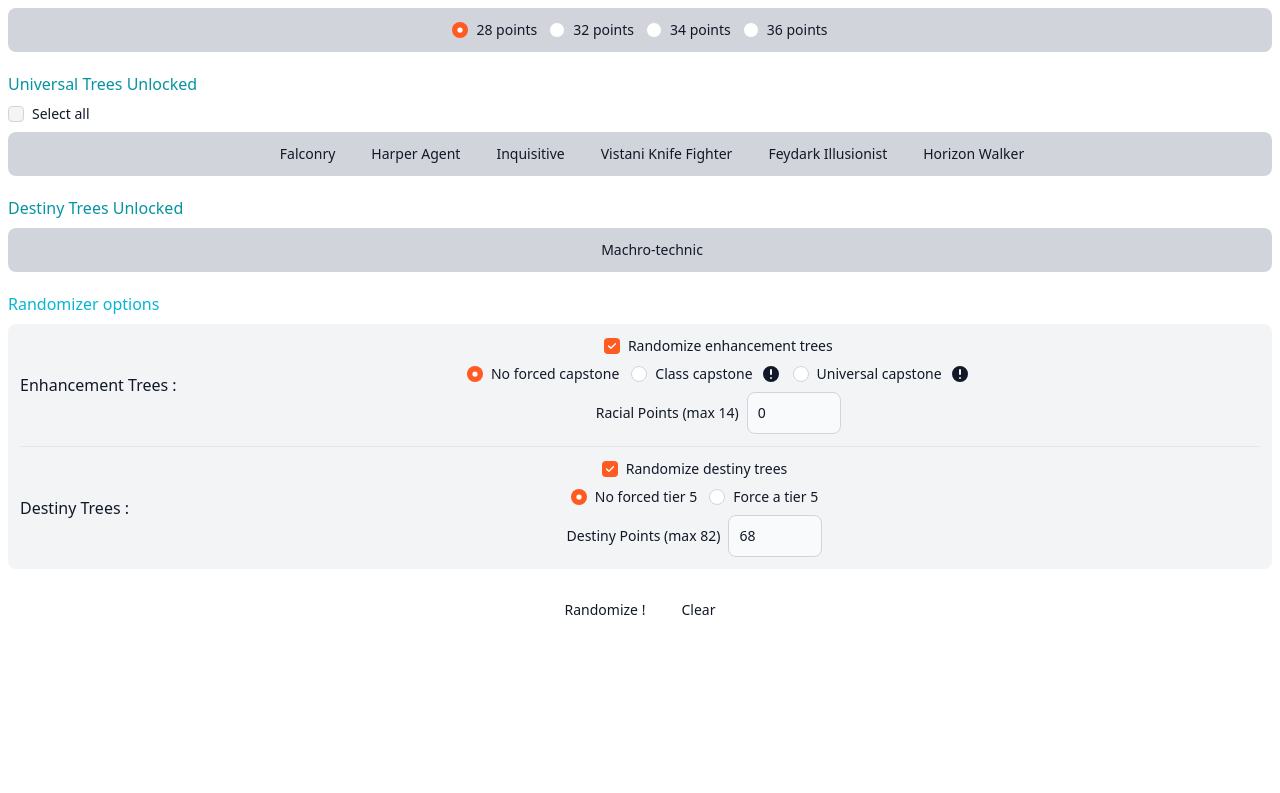
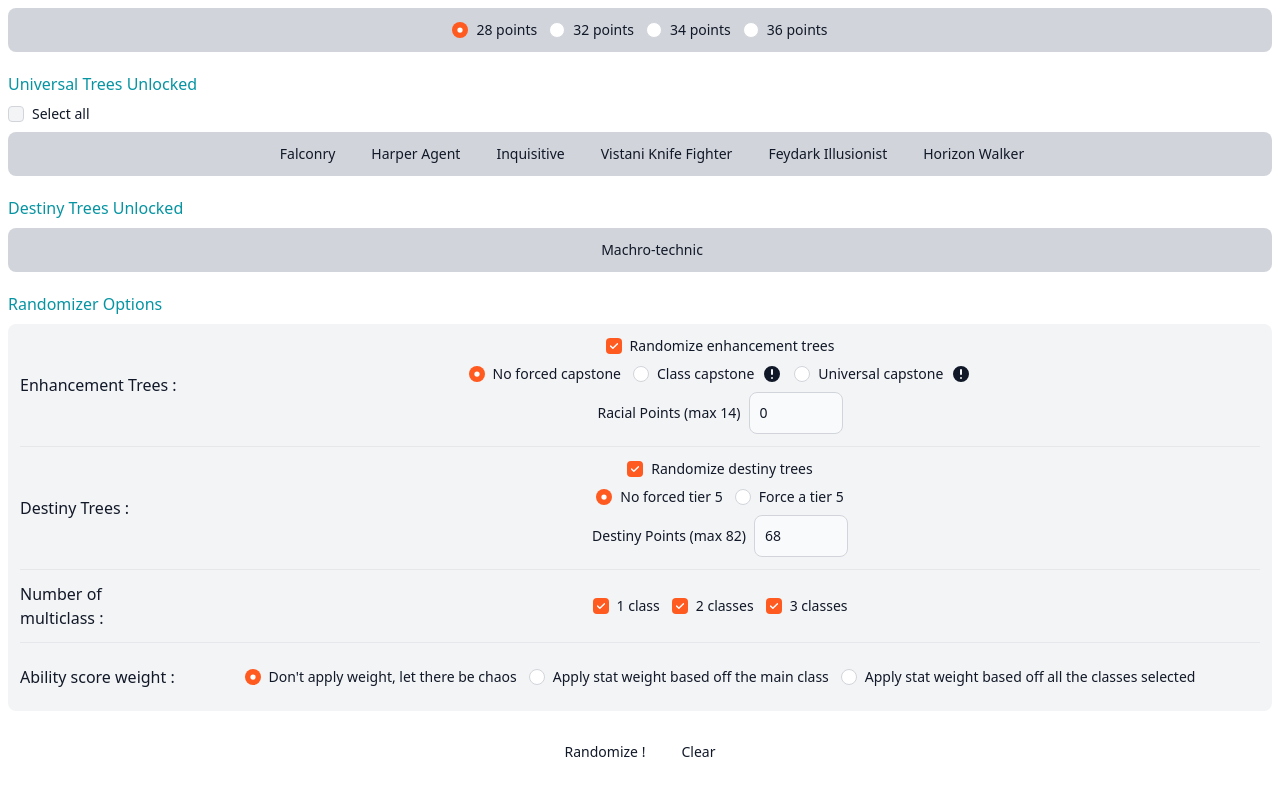
Before and after one commit to MrDorak/ddo-randomizer, a Next.js app: page / in a window 1280 px wide. Shown: the part 932-1725 px from the top of the page. Before the commit the page ends 1583 px from the top, so only its background shows below. Built offline with nearby package versions, Linux system fonts and the light colour scheme.

Commit message:
ft: finish randomizer options + rename type files

```diff
--- a/package.json
+++ b/package.json
@@ -10,7 +10,7 @@
   },
   "dependencies": {
     "flowbite-react": "^0.10.1",
-    "next": "14.2.5",
+    "next": "^14.2.25",
     "react": "^18",
     "react-dom": "^18"
   },
--- a/src/components/randomizer/RandomizerOptions.tsx
+++ b/src/components/randomizer/RandomizerOptions.tsx
@@ -1,6 +1,7 @@
 import {ChangeEvent, useMemo, useState} from "react";
 import {Checkbox, Label, Radio, TextInput, Tooltip} from "flowbite-react";
 import {HiExclamationCircle} from "react-icons/hi";
+import type {UniversalTree} from "@/types/universal_trees";
 
 let minRacialPoints = 0;
 let maxRacialPoints = 14;
@@ -19,6 +20,14 @@ export default function Options({ destinyTreesSelectedLength = 0 } : { destinyTr
     const [destinyTier5, setDestinyTier5] = useState<string>("without_tier5");
     const [destinyPoints, setDestinyPoints] = useState<number>(minDestinyPoints);
 
+    const [numberAllowedClass, setNumberAllowedClass]  = useState<{ [key: number]: boolean }>({
+        1: true,
+        2: true,
+        3: true,
+    });
+
+    const [weight, setWeight] = useState<string>("no_weight");
+
     useMemo(() => {
         minDestinyPoints = 68 + destinyTreesSelectedLength
         maxDestinyPoints = 82 + destinyTreesSelectedLength
@@ -29,14 +38,6 @@ export default function Options({ destinyTreesSelectedLength = 0 } : { destinyTr
             setDestinyPoints(maxDestinyPoints)
         }
     }, [destinyPoints, destinyTreesSelectedLength])
-
-    const handleCapstoneChange = (e : ChangeEvent<HTMLInputElement>) => {
-        setCapstoneTree(e.target.value)
-    }
-
-    const handleDestinyTier5Change = (e : ChangeEvent<HTMLInputElement>) => {
-        setDestinyTier5(e.target.value)
-    }
 
     const handleRacialPointsChange = (e : ChangeEvent<HTMLInputElement>) => {
         if (e.target.value === '') {
@@ -64,12 +65,13 @@ export default function Options({ destinyTreesSelectedLength = 0 } : { destinyTr
 
     return (
         <div className="flex flex-col gap-2">
-            <span className="text-cyan-500">Randomizer options</span>
+            <span className="text-teal-500 dark:text-cyan-300">Randomizer Options</span>
 
-            <div
-                className="flex flex-col gap-3 p-3 rounded-lg text-gray-900 bg-gray-100 dark:bg-gray-700 dark:text-white">
+            <div className="flex flex-col gap-3 p-3 rounded-lg text-gray-900 bg-gray-100 dark:bg-gray-700 dark:text-white">
                 <div className="flex flex-wrap items-center">
-                    <span>Enhancement Trees :</span>
+                    <div className="w-40">
+                        <span>Enhancement Trees :</span>
+                    </div>
                     <div className="flex flex-wrap flex-col grow gap-2">
                         <div className="flex flex-wrap justify-center">
                             <div className="flex items-center">
@@ -93,7 +95,7 @@ export default function Options({ destinyTreesSelectedLength = 0 } : { destinyTr
                                         <Radio id="no_capstone"
                                                value="no_capstone"
                                                checked={capstoneTree === 'no_capstone'}
-                                               onChange={handleCapstoneChange}
+                                               onChange={(e : ChangeEvent<HTMLInputElement>) => setCapstoneTree(e.target.value)}
                                                name="capstone"
                                                className="h-4 w-4 border border-gray-300 text-orange-500 dark:ring-offset-gray-700 focus:ring-2 focus:ring-orange-500 dark:border-gray-500 dark:bg-gray-700 dark:focus:bg-orange-500 dark:focus:ring-orange-500 "
                                         />
@@ -103,7 +105,7 @@ export default function Options({ destinyTreesSelectedLength = 0 } : { destinyTr
                                         <Radio id="class_capstone"
                                                value="class_capstone"
                                                checked={capstoneTree === 'class_capstone'}
-                                               onChange={handleCapstoneChange}
+                                               onChange={(e : ChangeEvent<HTMLInputElement>) => setCapstoneTree(e.target.value)}
                                                name="capstone"
                                                className="h-4 w-4 border border-gray-300 text-orange-500 dark:ring-offset-gray-700 focus:ring-2 focus:ring-orange-500 dark:border-gray-500 dark:bg-gray-700 dark:focus:bg-orange-500 dark:focus:ring-orange-500 "
                                         />
@@ -117,7 +119,7 @@ export default function Options({ destinyTreesSelectedLength = 0 } : { destinyTr
                                         <Radio id="universal_capstone"
                                                value="universal_capstone"
                                                checked={capstoneTree === 'universal_capstone'}
-                                               onChange={handleCapstoneChange}
+                                               onChange={(e : ChangeEvent<HTMLInputElement>) => setCapstoneTree(e.target.value)}
                                                name="capstone"
                                                className="h-4 w-4 border border-gray-300 text-orange-500 dark:ring-offset-gray-700 focus:ring-2 focus:ring-orange-500 dark:border-gray-500 dark:bg-gray-700 dark:focus:bg-orange-500 dark:focus:ring-orange-500 "
                                         />
@@ -151,16 +153,17 @@ export default function Options({ destinyTreesSelectedLength = 0 } : { destinyTr
                 <hr/>
 
                 <div className="flex flex-wrap items-center">
-                    <span>Destiny Trees :</span>
+                    <div className="w-40">
+                        <span>Destiny Trees :</span>
+                    </div>
                     <div className="flex flex-wrap flex-col grow gap-2">
                         <div className="flex flex-wrap justify-center">
                             <div className="flex items-center">
-                                <Label htmlFor="randomize-enhancement-trees-checkbox"
-                                       className="flex items-center gap-2">
+                                <Label htmlFor="randomize-destiny-trees-checkbox" className="flex items-center gap-2">
                                     <Checkbox
                                         className="w-4 h-4 rounded bg-gray-300 dark:bg-gray-600 text-orange-500 focus:ring-orange-500 dark:focus:ring-orange-600 dark:ring-offset-gray-700 dark:focus:ring-offset-gray-700 focus:ring-2 dark:border-gray-500"
                                         checked={randomizeDestinyTrees}
-                                        id="randomize-enhancement-trees-checkbox"
+                                        id="randomize-destiny-trees-checkbox"
                                         onChange={() => setRandomizeDestinyTrees(!randomizeDestinyTrees)}
                                     />
                                     Randomize destiny trees
@@ -175,7 +178,7 @@ export default function Options({ destinyTreesSelectedLength = 0 } : { destinyTr
                                         <Radio id="without_tier5"
                                                value="without_tier5"
                                                checked={destinyTier5 === 'without_tier5'}
-                                               onChange={handleDestinyTier5Change}
+                                               onChange={(e : ChangeEvent<HTMLInputElement>) => setDestinyTier5(e.target.value)}
                                                name="destiny_tier5"
                                                className="h-4 w-4 border border-gray-300 text-orange-500 dark:ring-offset-gray-700 focus:ring-2 focus:ring-orange-500 dark:border-gray-500 dark:bg-gray-700 dark:focus:bg-orange-500 dark:focus:ring-orange-500 "
                                         />
@@ -185,7 +188,7 @@ export default function Options({ destinyTreesSelectedLength = 0 } : { destinyTr
                                         <Radio id="with_tier5"
                                                value="with_tier5"
                                                checked={destinyTier5 === 'with_tier5'}
-                                               onChange={handleDestinyTier5Change}
+                                               onChange={(e : ChangeEvent<HTMLInputElement>) => setDestinyTier5(e.target.value)}
                                                name="destiny_tier5"
                                                className="h-4 w-4 border border-gray-300 text-orange-500 dark:ring-offset-gray-700 focus:ring-2 focus:ring-orange-500 dark:border-gray-500 dark:bg-gray-700 dark:focus:bg-orange-500 dark:focus:ring-orange-500 "
                                         />
@@ -210,6 +213,71 @@ export default function Options({ destinyTreesSelectedLength = 0 } : { destinyTr
                         ) : null}
                     </div>
                 </div>
+
+                <hr/>
+
+                <div className="flex flex-wrap items-center">
+                    <div className="w-40">
+                        <span>Number of multiclass :</span>
+                    </div>
+                    <div className="flex flex-wrap flex-col grow gap-2">
+                        <div className="flex flex-wrap justify-center gap-3 p-3 grow rounded-lg ">
+                            { Object.keys(numberAllowedClass).map((option: string, k: number) =>
+                                <Label key={k} htmlFor={`class_${k}`} className="flex items-center gap-2">
+                                    <Checkbox
+                                        className="w-4 h-4 rounded bg-gray-300 dark:bg-gray-600 text-orange-500 focus:ring-orange-500 dark:focus:ring-orange-600 dark:ring-offset-gray-700 dark:focus:ring-offset-gray-700 focus:ring-2 dark:border-gray-500"
+                                        checked={numberAllowedClass[+option]}
+                                        id={`class_${k}`}
+                                        onChange={(e : ChangeEvent<HTMLInputElement>) => setNumberAllowedClass({...numberAllowedClass, [+option]: e.target.checked})}
+                                    />
+                                    { option } {+option > 1 ? 'classes' : 'class'}
+                                </Label>
+                            ) }
+                        </div>
+                    </div>
+                </div>
+
+                <hr/>
+
+                <div className="flex flex-wrap items-center">
+                    <div className="w-40">
+                        <span>Ability score weight :</span>
+                    </div>
+                    <div className="flex flex-wrap flex-col grow gap-2">
+                        <div className="flex flex-wrap justify-center gap-3 p-3 grow rounded-lg ">
+                            <Label htmlFor="no_weight" className="flex items-center gap-2">
+                                <Radio id="no_weight"
+                                       value="no_weight"
+                                       checked={weight === 'no_weight'}
+                                       onChange={(e : ChangeEvent<HTMLInputElement>) => setWeight(e.target.value)}
+                                       name="weight"
+                                       className="h-4 w-4 border border-gray-300 text-orange-500 dark:ring-offset-gray-700 focus:ring-2 focus:ring-orange-500 dark:border-gray-500 dark:bg-gray-700 dark:focus:bg-orange-500 dark:focus:ring-orange-500 "
+                                />
+                                Don't apply weight, let there be chaos
+                            </Label>
+                            <Label htmlFor="weight_main" className="flex items-center gap-2">
+                                <Radio id="weight_main"
+                                       value="weight_main"
+                                       checked={weight === 'weight_main'}
+                                       onChange={(e : ChangeEvent<HTMLInputElement>) => setWeight(e.target.value)}
+                                       name="weight"
+                                       className="h-4 w-4 border border-gray-300 text-orange-500 dark:ring-offset-gray-700 focus:ring-2 focus:ring-orange-500 dark:border-gray-500 dark:bg-gray-700 dark:focus:bg-orange-500 dark:focus:ring-orange-500 "
+                                />
+                                Apply stat weight based off the main class
+                            </Label>
+                            <Label htmlFor="weight_all" className="flex items-center gap-2">
+                                <Radio id="weight_all"
+                                       value="weight_all"
+                                       checked={weight === 'weight_all'}
+                                       onChange={(e : ChangeEvent<HTMLInputElement>) => setWeight(e.target.value)}
+                                       name="weight"
+                                       className="h-4 w-4 border border-gray-300 text-orange-500 dark:ring-offset-gray-700 focus:ring-2 focus:ring-orange-500 dark:border-gray-500 dark:bg-gray-700 dark:focus:bg-orange-500 dark:focus:ring-orange-500 "
+                                />
+                                Apply stat weight based off all the classes selected
+                            </Label>
+                        </div>
+                    </div>
+                </div>
             </div>
         </div>
     );
--- a/src/utils.ts
+++ b/src/utils.ts
@@ -2,7 +2,7 @@
 export function isSelected<T extends {selected?: boolean; isBought?: boolean}>(data: T[]): boolean {
     const copiedData : Array<T> = JSON.parse(JSON.stringify(data))
 
-    return copiedData.filter((c: T) => c.selected || c.isBought).length === data.length
+    return copiedData.filter((c: T) => c.selected || c.isBought || false).length === data.length
 }
 
 export function filterCategory<T extends {category: string}>(data: T[], category: string): Array<T> {
```
Also changed, not shown: src/types/classes.d.ts (renamed from src/types/classes.ts), src/types/destiny_trees.d.ts (renamed from src/types/destiny_trees.ts), src/types/races.d.ts (renamed from src/types/races.ts), src/types/stats.d.ts (renamed from src/types/stats.ts), src/types/universal_trees.d.ts (renamed from src/types/universal_trees.ts), 1 other file (tests, documents, lock files or other folders).
